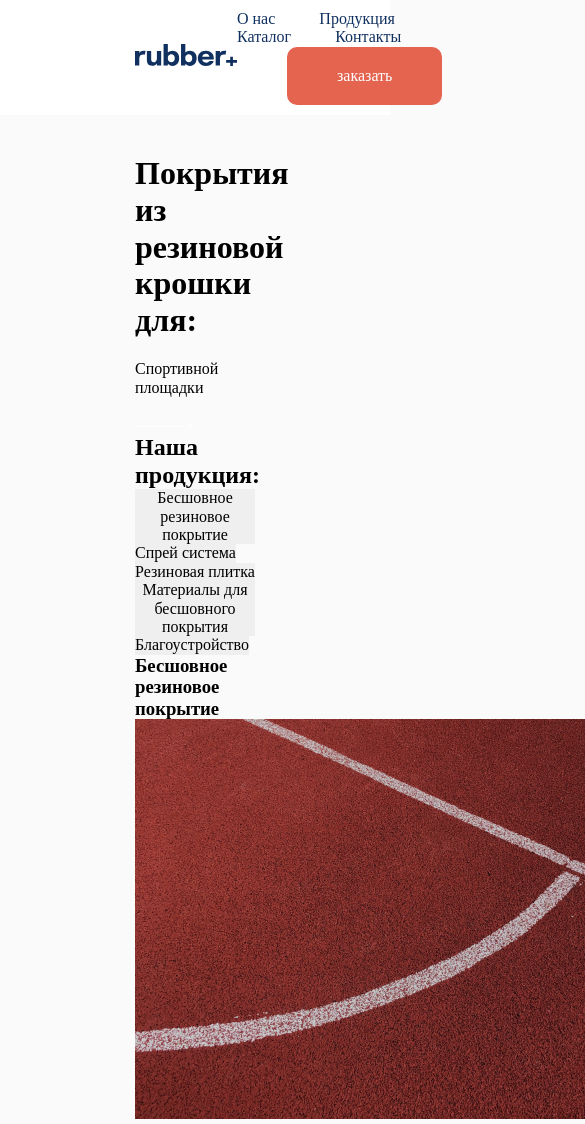
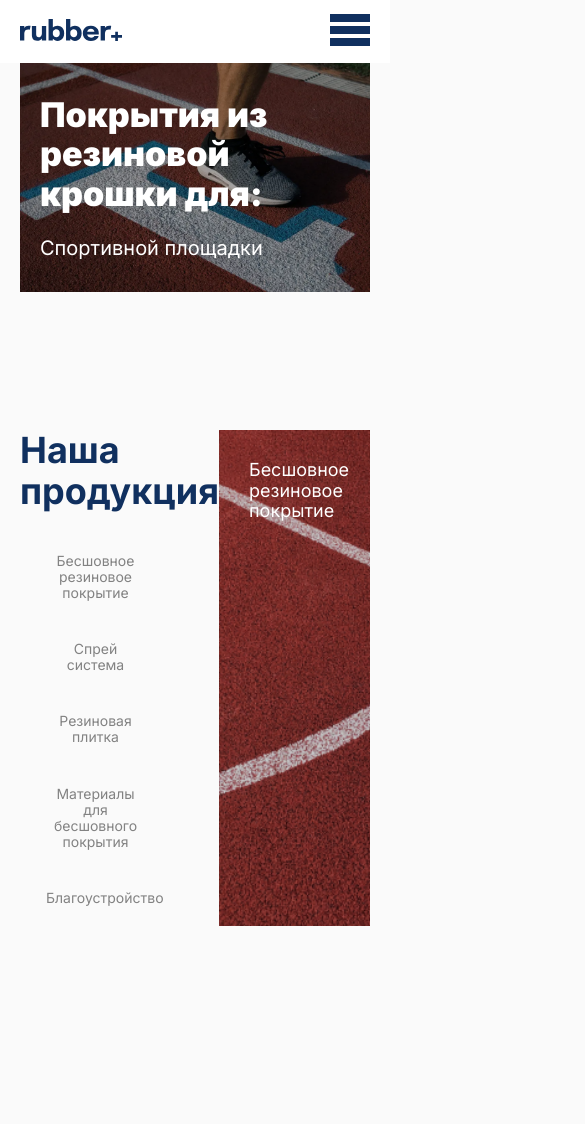
Before and after one commit to egordidenko/playground, a website: page dist/index.html in a window 390 px wide. Shown: the top 1124 px of the page, 585 px wide, since content can reach past the window. After the commit the page ends 1026 px from the top, so only its background shows below. Drawn offline with Linux system fonts and the light colour scheme; files whose address does not match are found by name.

Commit message:
feat: add products and indents and mobile response

```diff
--- a/src/styles/app.css
+++ b/src/styles/app.css
@@ -1,12 +1,19 @@
 @import url('./config/reset.css');
+@import url('./config/fonts.css');
 @import url('./config/variables.css');
+@import url('./config/typography.css');
+@import url('./utils/indents.css');
 @import url('./components/layout.css');
 @import url('./components/header.css');
 @import url('./components/nav.css');
+@import url('./components/burger.css');
+@import url('./components/baner.css');
+@import url('./components/products.css');
 
 body {
 	display: flex;
 	background-color: var(--bg-primary);
+	font-family: 'Inter', sans-serif;
 }
 
 * {
--- /dev/null
+++ b/src/styles/components/baner.css
@@ -0,0 +1,87 @@
+.banner {
+    position: relative;
+    overflow: hidden;
+}
+
+.banner__image {
+    position: absolute;
+    inset: 0;
+}
+
+.banner__image img {
+    object-fit: cover;
+    object-position: center;
+}
+
+.banner__body {
+    position: relative;
+    padding: 10% 20% 15% 10%;
+}
+
+
+
+@media (max-width: 640px) {
+    .banner__body {
+        padding: 32px 20px;
+    }
+}
+
+
+.banner__title {
+    position: relative;
+    margin-bottom: 24px;
+    z-index: 1;
+    color: var(--color-white);
+}
+
+.banner__text {
+    position: relative;
+    z-index: 1;
+    color: var(--color-white);
+}
+
+
+.arrow {
+    cursor: pointer;
+    width: 170px;
+    height: 170px;
+    border: 1px solid #000;
+    display: flex;
+    justify-content: center;
+    align-items: center;
+}
+
+.arrow_round {
+    border-radius: 50%;
+}
+
+.arrow__icon {
+    display: block;
+    position: relative;
+    width: 57px;
+    height: 1px;
+    background-color: #000;
+}
+
+.arrow__icon::before,
+.arrow__icon::after {
+    position: absolute;
+    content: '';
+    width: 4px;
+    height: 1px;
+    background-color: #000;
+    right: 0;
+}
+
+.arrow__icon::before {
+    transform: rotate(45deg);
+    transform-origin: top;
+    right: -2px;
+    top: -1px;
+}
+.arrow__icon::after {
+    transform: rotate(-45deg);
+    transform-origin: bottom;
+    right: -2px;
+    top: 1px;
+}
--- /dev/null
+++ b/src/styles/components/burger.css
@@ -0,0 +1,7 @@
+.burger {
+
+}
+
+.burger svg {
+    fill: var(--color-primary);
+}
--- a/src/styles/components/header.css
+++ b/src/styles/components/header.css
@@ -8,3 +8,13 @@
     align-items: center;
     padding: 10px 0;
 }
+
+.header__burger {
+    margin-left: auto;
+}
+
+@media (min-width: 1025px) {
+    .header__burger {
+        display: none;
+    }
+}
--- a/src/styles/components/layout.css
+++ b/src/styles/components/layout.css
@@ -4,3 +4,15 @@
     width: calc(100% - 270px);
     margin: 0 auto;
 }
+
+@media (max-width: 1024px) {
+    .wrapper {
+        width: 90vw;
+    }
+}
+
+@media (max-width: 640px) {
+    .wrapper {
+    width: calc(100% - 40px);
+    }
+}
--- a/src/styles/components/nav.css
+++ b/src/styles/components/nav.css
@@ -1,5 +1,14 @@
 .nav {
 
+}
+
+.nav_active {
+    display: flex;
+    background-color: var(--bg-primary);
+    position: fixed;
+    inset: 0;
+    z-index: 99;
+    flex-direction: column;
 }
 
 .nav__link {
@@ -39,3 +48,23 @@
 .nav__button_round {
     border-radius: 10px;
 }
+
+
+@media (max-width: 1024px) {
+    .nav {
+        display: none;
+    }
+
+    .nav_active {
+        padding: 20px;
+        display: flex;
+    }
+
+    .nav__link {
+        margin-bottom: 24px;
+    }
+
+    .nav__button {
+        margin-left: 0;
+    }
+}
--- /dev/null
+++ b/src/styles/components/products.css
@@ -0,0 +1,65 @@
+.products {
+    display: flex;
+    justify-content: space-between;
+    flex-wrap: wrap;
+}
+
+
+.products__banners {
+    width: calc(50% - 24px);
+}
+
+.products__desc {
+    width: calc(50% - 24px);
+}
+
+.products__banner {
+    position: relative;
+    width: 100%;
+    height: 100%;
+}
+
+.products__bannerTitle {
+    position: absolute;
+    inset: 30px;
+    color: var(--color-white);
+}
+
+.products__bannerImageWrapper {
+    width: 100%;
+    height: 100%;
+}
+
+.products__bannerImageWrapper img {
+    object-fit: cover;
+    object-position: center;
+}
+
+.products__title {
+    color: var(--color-primary);
+    margin-bottom: 20px;
+}
+
+.products__buttons {
+    display: flex;
+    flex-direction: column;
+    justify-content: flex-start;
+    align-items: flex-start;
+}
+
+.products__button {
+    color: #828282;
+    background-color: transparent;
+    padding: 20px 26px;
+    cursor: pointer;
+
+    transition: box-shadow .3s ease, background .3s ease, color .3s ease;
+}
+
+.products__button:hover,
+.products__button.active {
+    color: var(--color-accent);
+    background: var(--color-white);
+    border-radius: 5px;
+    box-shadow: 12px 4px 20px rgba(0, 0, 0, .5);
+}
--- a/src/styles/config/fonts.css
+++ b/src/styles/config/fonts.css
@@ -1,7 +1 @@
-/* // @font-face {
-//     font-family: 'Roboto';
-//     src: url('Roboto-Regular.woff2') format('woff2'),
-//         url('Roboto-Regular.woff') format('woff');
-//     font-weight: normal;
-//     font-style: normal;
-// } */
+@import url('https://fonts.googleapis.com/css2?family=Inter:wght@300;400;700;900&display=swap');
--- a/src/styles/config/reset.css
+++ b/src/styles/config/reset.css
@@ -39,7 +39,7 @@
 
   h1 {
     font-size: 2em;
-    margin: 0.67em 0;
+    /* margin: 0.67em 0; */
   }
 
   /* Grouping content
@@ -349,3 +349,8 @@
   [hidden] {
     display: none;
   }
+
+  img {
+    width: 100%;
+    height: 100%;
+  }
--- /dev/null
+++ b/src/styles/config/typography.css
@@ -0,0 +1,58 @@
+h1, .h1 {
+    font-size: 54px;
+    font-weight: 900;
+}
+
+h2, .h2 {
+    font-size: 36px;
+}
+
+h3, .h3 {}
+
+p, .text {
+    font-size: 18px;
+    font-weight: 400;
+}
+
+.text_small {
+    font-size: 16px;
+}
+
+.text_medium {
+    font-size: 24px;
+}
+
+.text_large {
+    font-size: 28px;
+}
+
+
+
+@media (max-width: 1024px) {
+    h1, .h1 {
+        font-size: 48px;
+    }
+
+    p, .text {
+        font-size: 16px;
+    }
+
+    .text_small {
+        font-size: 14px;
+    }
+
+    .text_medium {
+        font-size: 18px;
+    }
+
+    .text_large {
+        font-size: 20px;
+    }
+
+}
+
+@media (max-width: 640px) {
+    h1, .h1 {
+        font-size: 34px;
+    }
+}
--- a/src/styles/config/variables.css
+++ b/src/styles/config/variables.css
@@ -6,6 +6,10 @@
 
     --bg-primary: #FAFAFA;
     --bg-accent: #fff;
+
+    --bp-mobile: 640;
+    --bp-tablet: 1024;
+    --bp-laptop: 1440;
 }
 
 /* // easings
--- /dev/null
+++ b/src/styles/utils/indents.css
@@ -0,0 +1,29 @@
+.mb_100 {
+    margin-bottom: 100px;
+}
+
+.mb_120 {
+    margin-bottom: 120px;
+}
+
+
+.mt {
+
+}
+
+/* top and bottom */
+.my {
+
+}
+
+.pt {
+
+}
+
+.pb {
+
+}
+
+.py {
+
+}
```
Also changed, not shown: dist/index.html, src/images/banner/image.png (added), src/images/banner/image.webp (added), src/images/banner/image@2x.webp (added), 3 other files.
